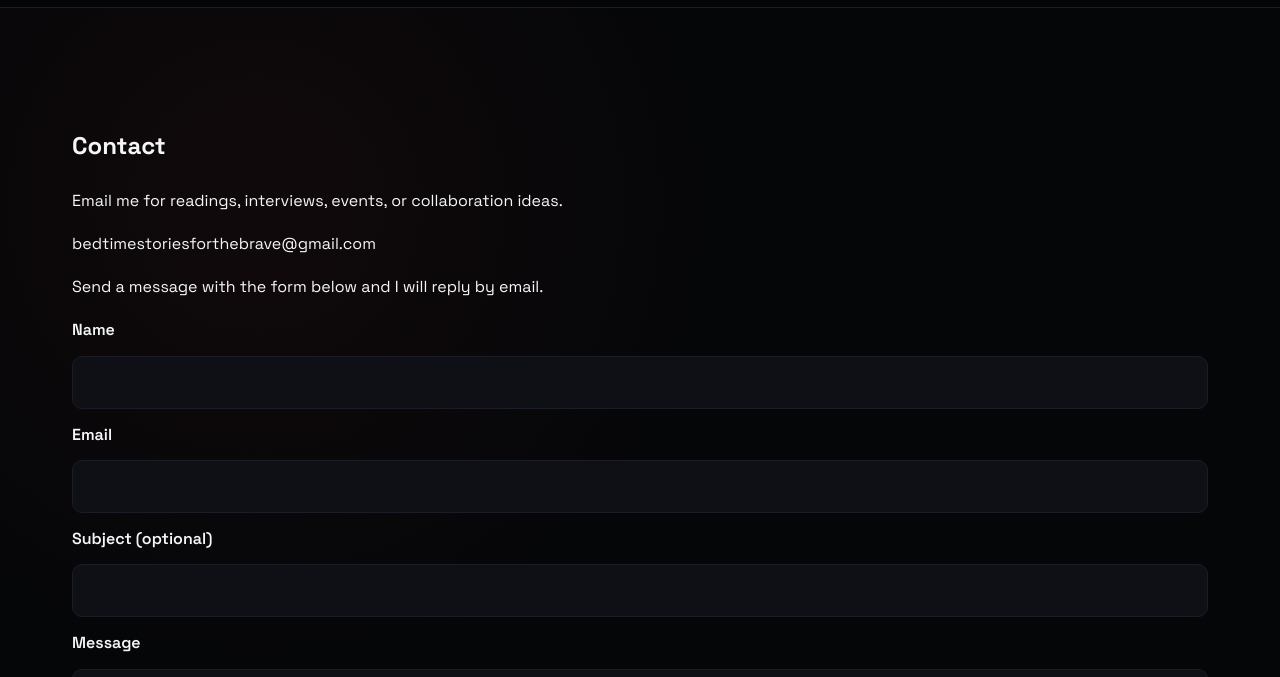
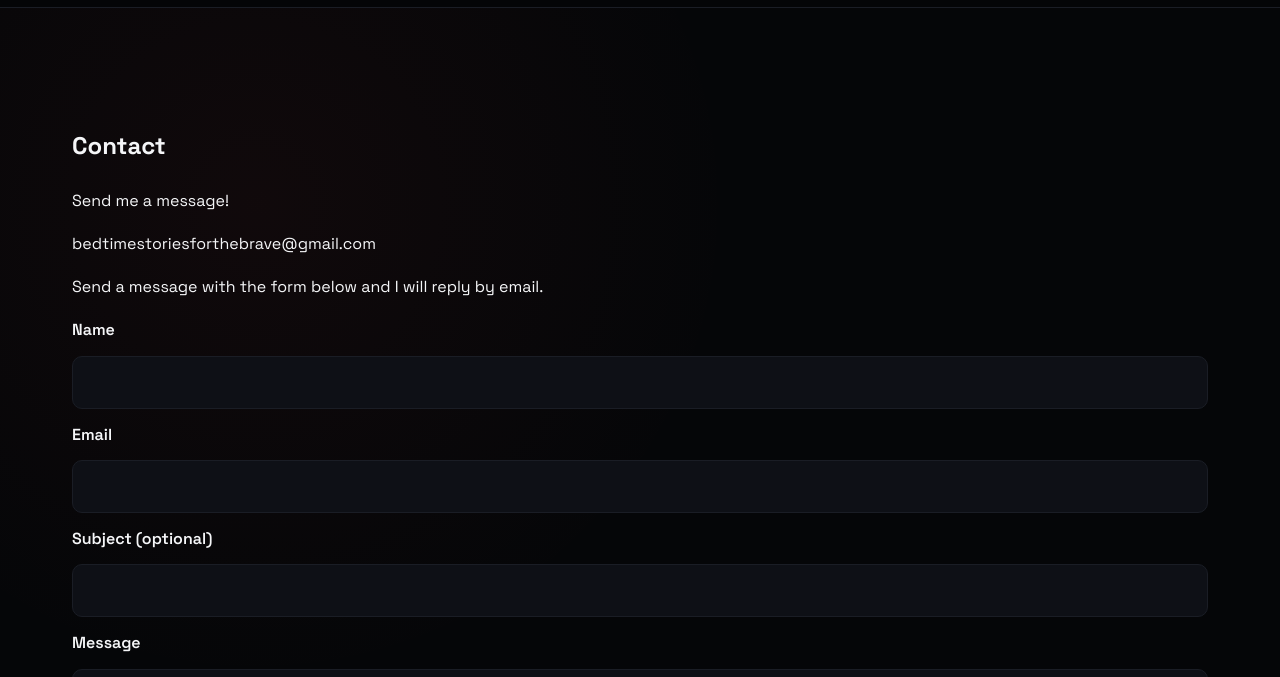
Before and after one commit to S2305570/Author-website, a website: page root/contact.html in a window 1280 px wide. Shown: the part 70-747 px from the top of the page. Drawn offline with Linux system fonts and the light colour scheme.

Commit message:
Add files via upload

```diff
--- a/root/contact.html
+++ b/root/contact.html
@@ -86,7 +86,7 @@
         <div class="container contact-layout">
             <h1 data-i18n="contact.heading">Contact</h1>
 
-            <p data-i18n="contact.intro">Email me for readings, interviews, events, or collaboration ideas.</p>
+            <p data-i18n="contact.intro">Send me a message!</p>
 
             <p class="email">
                 <a href="mailto:bedtimestoriesforthebrave@gmail.com">bedtimestoriesforthebrave@gmail.com</a>
--- a/root/js/main.js
+++ b/root/js/main.js
@@ -88,7 +88,7 @@
       'books.card2.body': 'Details to come.',
       'books.card2.meta': 'To be announced',
       'contact.heading': 'Contact',
-      'contact.intro': 'Email me for readings, interviews, events, or collaboration ideas.',
+      'contact.intro': 'Send me a message!',
       'contact.note': 'Send a message with the form below and I will reply by email.',
       'contact.instagram': 'Instagram @V.L.Nikolai',
       'contact.youtube': 'YouTube',
@@ -145,7 +145,7 @@
       'books.card2.body': 'Lisätiedot myöhemmin.',
       'books.card2.meta': 'Ilmoitetaan myöhemmin',
       'contact.heading': 'Yhteys',
-      'contact.intro': 'Laita sähköpostia esiintymisistä, haastatteluista, tapahtumista tai ideoista.',
+      'contact.intro': 'Laita viestiä!',
       'contact.note': 'Lähetä viesti lomakkeella, vastaan sähköpostitse.',
       'contact.instagram': 'Instagram @V.L.Nikolai',
       'contact.youtube': 'YouTube',
```
